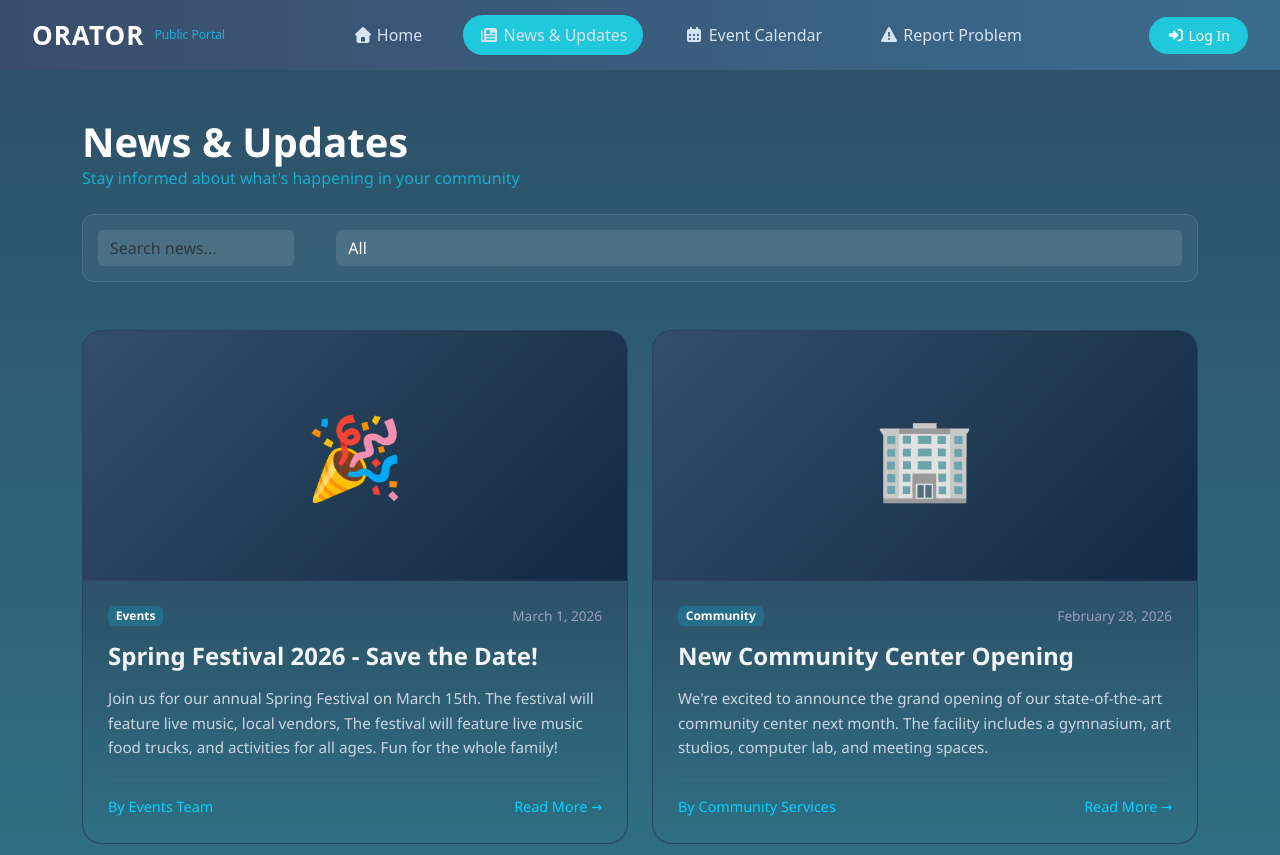
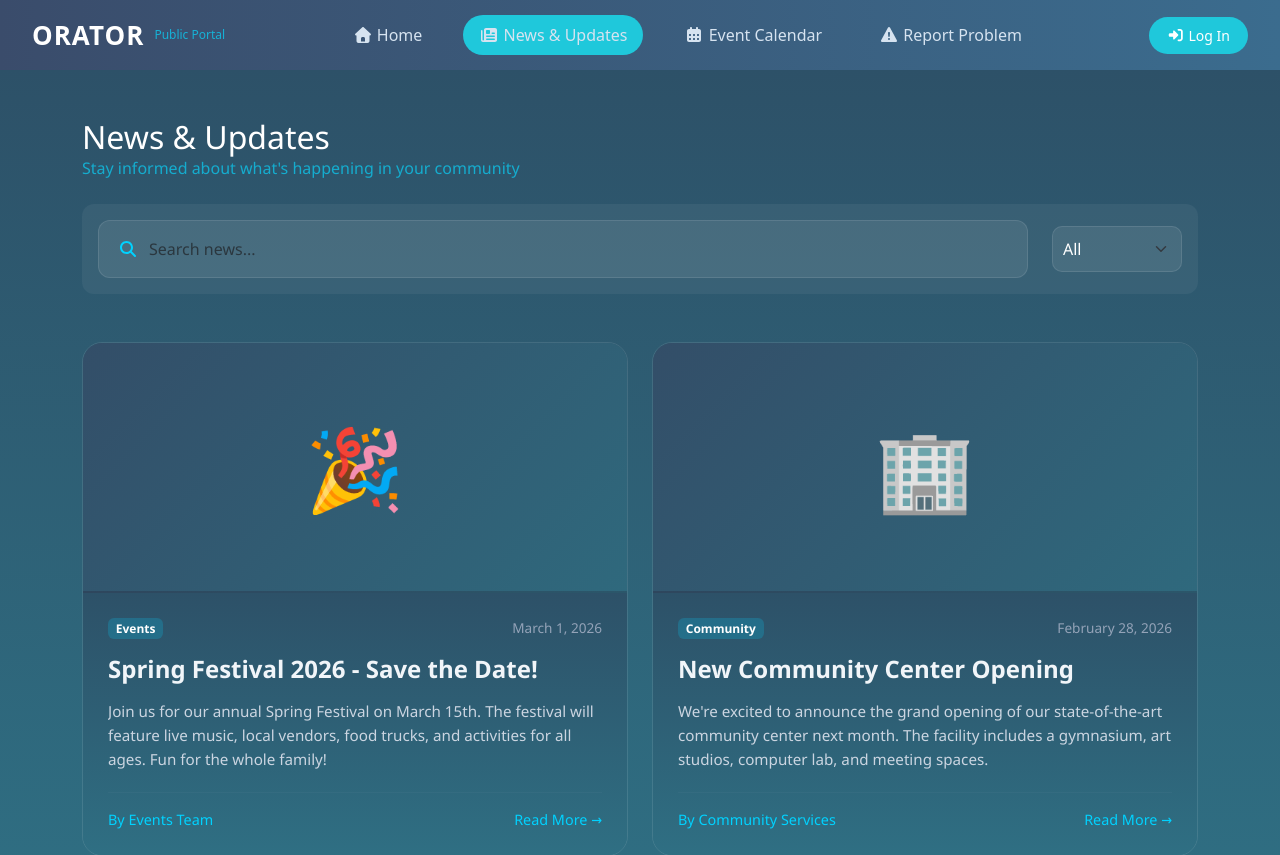
Before and after one commit to Junaid-Taqi/orator-public-portal, a React (Create React App) app: page /news in a window 1280 px wide. Shown: the top 855 px of the page. Built offline with nearby package versions, Linux system fonts and the light colour scheme.

Commit message:
initial commit

```diff
--- a/src/App.css
+++ b/src/App.css
@@ -465,52 +465,64 @@
   font-family: 'Segoe UI', Tahoma, Geneva, Verdana, sans-serif;
 }
 
-/* Search Bar Styling */
-.search-bar-container {
-  background: rgba(255, 255, 255, 0.05);
-  padding: 15px;
-  border-radius: 12px;
-  border: 1px solid rgba(255, 255, 255, 0.1);
+/* Big Search Bar */
+/* Container ko relative rakhein */
+.position-relative {
+    position: relative;
+    display: flex;
+    align-items: center;
 }
 
-.search-input {
-  background: rgba(255, 255, 255, 0.1) !important;
-  border: none !important;
-  color: white !important;
-  padding-left: 40px;
-  border-radius: 8px;
+/* Icon ki positioning */
+.search-icon-position {
+    position: absolute;
+    left: 20px;       /* Left se thoda andar */
+    color: #00d2ff;   /* Aapka blue color */
+    z-index: 5;       /* Input ke upar dikhne ke liye */
+    pointer-events: none; /* Taaki icon par click karne se input focus ho sake */
 }
 
-.search-icon {
-  position: absolute;
-  left: 15px;
-  top: 50%;
-  transform: translateY(-50%);
-  color: #00d2ff;
+/* Input ki padding adjust karein taaki text icon ke upar na aaye */
+.search-input {
+    padding-left: 50px !important; /* Icon ki jagah chhodne ke liye */
+    background: rgba(255, 255, 255, 0.08) !important;
+    border: 1px solid rgba(255, 255, 255, 0.1) !important;
+    color: white !important;
+    border-radius: 12px !important;
 }
 
-.filter-btn {
-  background: transparent;
-  color: #00d2ff;
-  border: none;
-  font-size: 1.2rem;
+.search-input:focus {
+  border-color: #00d2ff !important;
+  box-shadow: 0 0 10px rgba(0, 210, 255, 0.2) !important;
 }
 
+/* Small Select Dropdown */
 .filter-select {
-  width: auto;
-  background: rgba(255, 255, 255, 0.1) !important;
+  width: 130px !important; /* Small width */
+  background-color: rgba(255, 255, 255, 0.08) !important;
   color: white !important;
-  border: none !important;
-  border-radius: 8px;
+  border: 1px solid rgba(255, 255, 255, 0.1) !important;
+  border-radius: 10px !important;
+  cursor: pointer;
+  padding: 10px !important;
 }
 
+.filter-select option {
+  background: #1e3a5a;
+  color: white;
+}
+
+.filter-group {
+    background: rgba(255, 255, 255, 0.05);
+    padding: 5px 15px;
+    border-radius: 12px;
+}
 /* News Card Styling */
 .news-card {
-  background: #1e3a5a; /* Deep blue fallback */
   border-radius: 20px;
   overflow: hidden;
   height: 100%;
-  border: 1px solid rgba(255, 255, 255, 0.05);
+  border: 1px solid rgba(255, 255, 255, 0.1) !important;
   transition: transform 0.3s ease;
 }
 
@@ -520,7 +532,7 @@
 
 .card-image-top {
   height: 250px;
-  background: linear-gradient(135deg, #334e68 0%, #102a43 100%);
+  background: linear-gradient(135deg, #334e68 0%, #2f697d 100%);
   border-bottom: 2px solid rgba(0, 0, 0, 0.1);
 }
 
@@ -553,6 +565,11 @@
   color: #cbd5e1;
   line-height: 1.6;
   margin-bottom: 20px;
+  text-overflow: ellipsis;
+  overflow: hidden;
+  display: -webkit-box;
+  -webkit-line-clamp: 3;
+  -webkit-box-orient: vertical;
 }
 
 .divider {
--- a/src/components/News.js
+++ b/src/components/News.js
@@ -1,4 +1,6 @@
-import React from "react";
+import { faSearch } from "@fortawesome/free-solid-svg-icons";
+import { FontAwesomeIcon } from "@fortawesome/react-fontawesome";
+import React, { useState } from "react";
 
 const newsData = [
     {
@@ -6,9 +8,9 @@ const newsData = [
         category: "Events",
         date: "March 1, 2026",
         title: "Spring Festival 2026 - Save the Date!",
-    description: "Join us for our annual Spring Festival on March 15th. The festival will feature live music, local vendors, The festival will feature live music food trucks, and activities for all ages. Fun for the whole family!",
+        description: "Join us for our annual Spring Festival on March 15th. The festival will feature live music, local vendors, food trucks, and activities for all ages. Fun for the whole family!",
         author: "Events Team",
-    icon: "🎉" // Aap yahan image tag bhi laga sakte hain
+        icon: "🎉"
     },
     {
         id: 2,
@@ -22,48 +24,80 @@ const newsData = [
 ];
 
 const News = () => {
+    const [searchTerm, setSearchTerm] = useState("");
+    const [selectedCategory, setSelectedCategory] = useState("All");
+
+    // ✅ Search aur Filter Logic
+    const filteredNews = newsData.filter((item) => {
+        const matchesSearch = item.title.toLowerCase().includes(searchTerm.toLowerCase()) ||
+            item.description.toLowerCase().includes(searchTerm.toLowerCase());
+        const matchesCategory = selectedCategory === "All" || item.category === selectedCategory;
+
+        return matchesSearch && matchesCategory;
+    });
+
     return (
         <div className="news-wrapper py-5 px-4">
             <div className="container">
                 {/* Header Section */}
                 <div className="mb-4">
-          <h1 className="text-white fw-bold m-0">News & Updates</h1>
+                    <h2 className="text-white m-0">News & Updates</h2>
                     <p className="text-info opacity-75">Stay informed about what's happening in your community</p>
                 </div>
 
-        {/* Search & Filter Bar */}
-        <div className="search-bar-container d-flex gap-2 mb-5 align-items-center">
+                {/* ✅ Search & Filter Bar (Functional) */}
+                <div className="search-bar-container d-flex gap-3 mb-5 align-items-center filter-group p-3">
+                    {/* Big Search Input */}
                     <div className="position-relative flex-grow-1">
-            <i className="bi bi-search search-icon"></i>
-            <input type="text" className="form-control search-input" placeholder="Search news..." />
+                        {/* Icon ko input ke upar rakha gaya hai */}
+                        <FontAwesomeIcon
+                            icon={faSearch}
+                            className="search-icon-position"
+                        />
+                        <input
+                            type="text"
+                            className="form-control search-input py-3"
+                            placeholder="Search news..."
+                            value={searchTerm}
+                            onChange={(e) => setSearchTerm(e.target.value)}
+                        />
                     </div>
-          <button className="btn filter-btn"><i className="bi bi-funnel"></i></button>
-          <select className="form-select filter-select">
-            <option>All</option>
+
+                    {/* Small Filter & Dropdown */}
+                    <div className="d-flex align-items-center gap-2">
+                        <i className="fas fa-filter text-info"></i>
+                        <select
+                            className="form-select filter-select"
+                            value={selectedCategory}
+                            onChange={(e) => setSelectedCategory(e.target.value)}
+                        >
+                            <option value="All">All</option>
+                            <option value="Events">Events</option>
+                            <option value="Community">Community</option>
                         </select>
+                    </div>
                 </div>
 
                 {/* News Grid */}
                 <div className="row g-4">
-          {newsData.map((item) => (
+                    {filteredNews.length > 0 ? (
+                        filteredNews.map((item) => (
                             <div className="col-md-6" key={item.id}>
                                 <div className="news-card">
-                {/* Top Icon Area */}
                                     <div className="card-image-top d-flex align-items-center justify-content-center">
                                         <span className="display-1">{item.icon}</span>
                                     </div>
 
-                {/* Content Area */}
                                     <div className="card-body-custom">
                                         <div className="d-flex justify-content-between align-items-center mb-3">
                                             <span className="badge category-badge">{item.category}</span>
-                    <span className="news-date"><i className="bi bi-calendar3 me-1"></i> {item.date}</span>
+                                            <span className="news-date">
+                                                <i className="far fa-calendar-alt me-1"></i> {item.date}
+                                            </span>
                                         </div>
                                         <h4 className="news-title">{item.title}</h4>
                                         <p className="news-text">{item.description}</p>
-
                                         <hr className="divider" />
-
                                         <div className="d-flex justify-content-between align-items-center mt-3">
                                             <span className="author-name">By {item.author}</span>
                                             <a href="#" className="read-more">Read More →</a>
@@ -71,7 +105,12 @@ const News = () => {
                                     </div>
                                 </div>
                             </div>
-          ))}
+                        ))
+                    ) : (
+                        <div className="col-12 text-center py-5">
+                            <h5 className="text-muted">No news found matching "{searchTerm}"</h5>
+                        </div>
+                    )}
                 </div>
             </div>
         </div>
```
Lines whose indentation alone changed are shown as unchanged.
